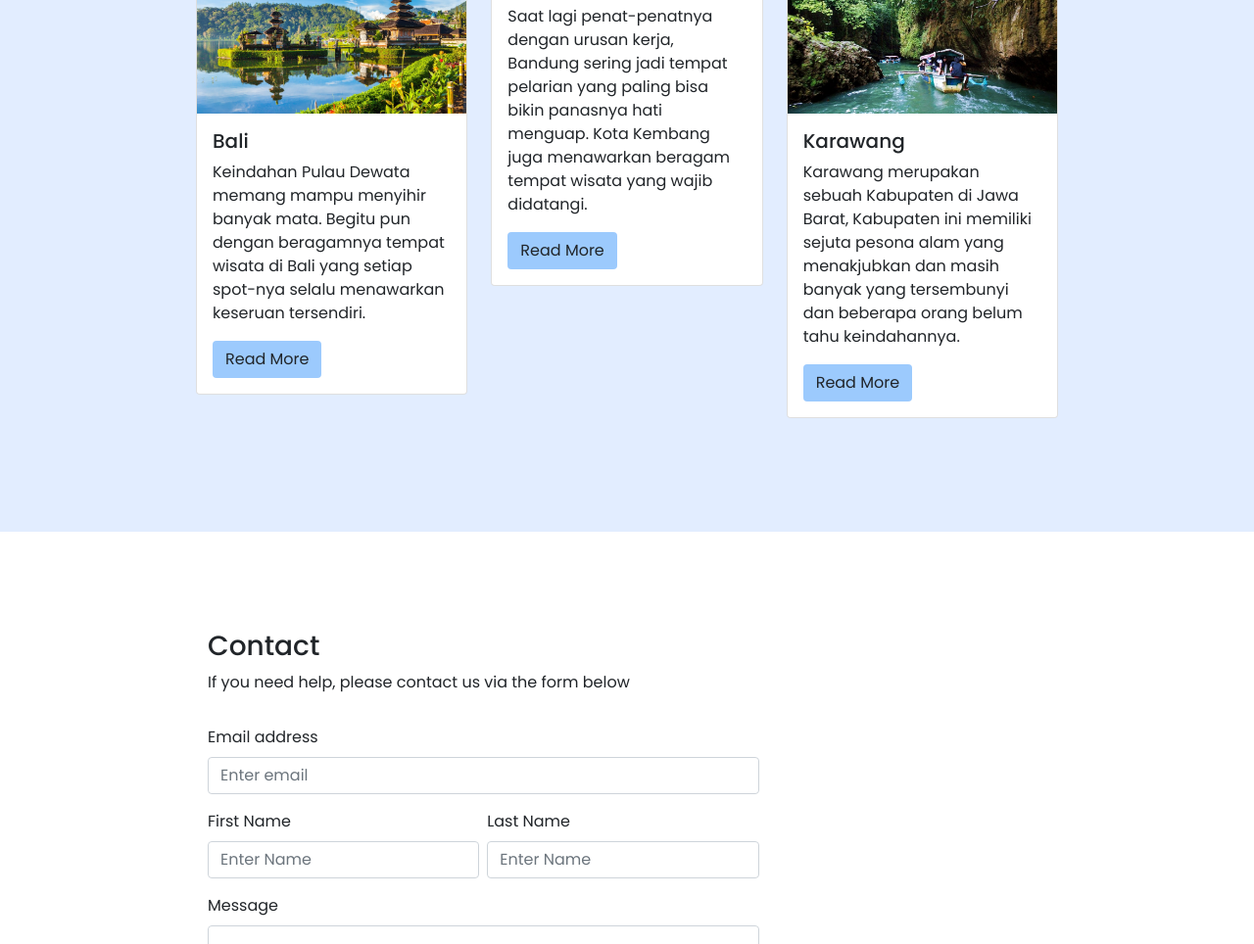
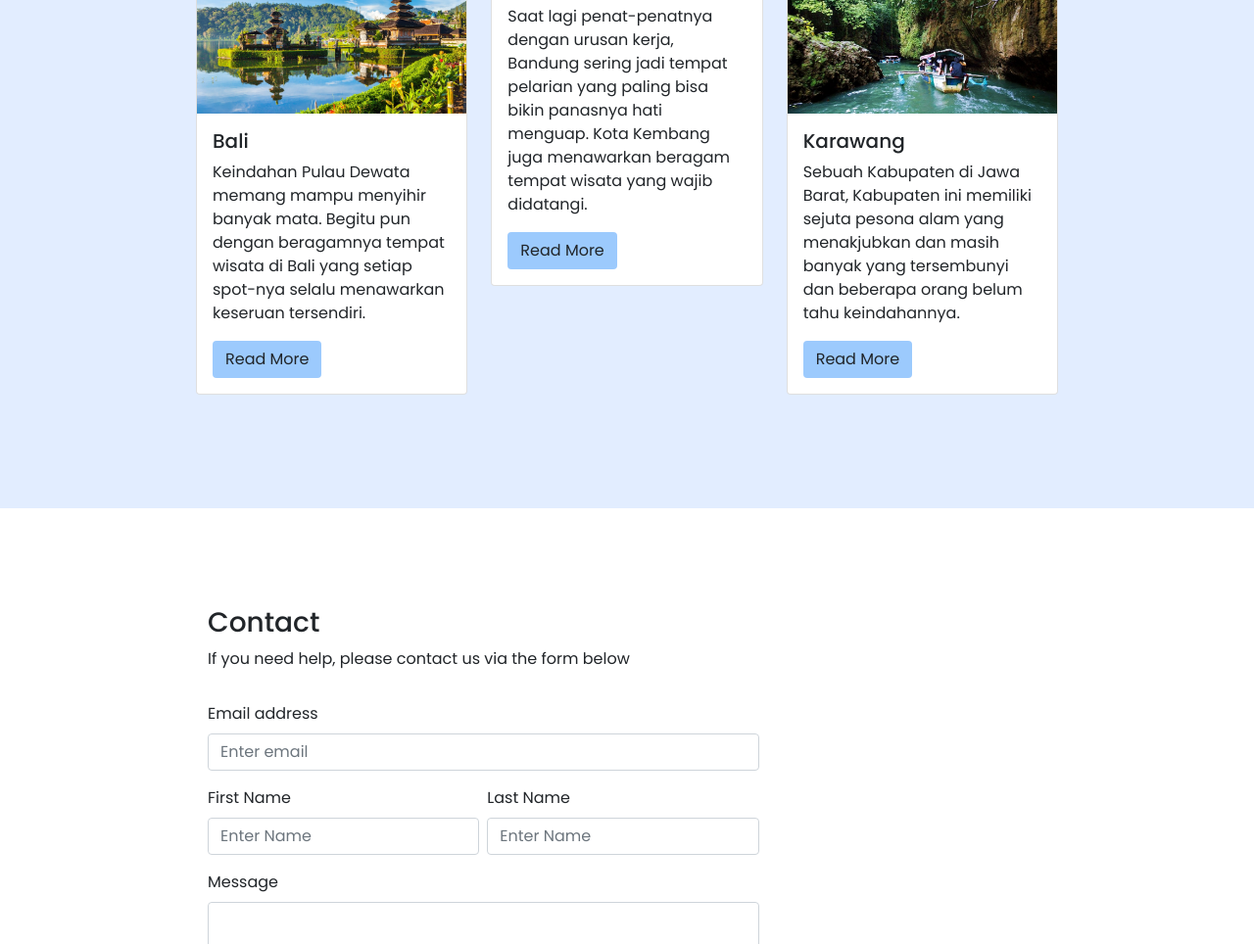
Before and after one commit to ibtihal197/ibtihal197.github.io, a plain HTML site: page index.html in a window 1280 px wide. Shown: the part 1795-2759 px from the top of the page at 98% size. Drawn offline with nearby package versions, Linux system fonts and the light colour scheme.

Commit message:
sedikit edit blog

```diff
--- a/index.html
+++ b/index.html
@@ -108,7 +108,7 @@
             <img src="/assets/karawang.jpg" class="card-img-top" alt="...">
             <div class="card-body">
               <h5 class="card-title">Karawang</h5>
-              <p class="card-text">Karawang merupakan sebuah Kabupaten di Jawa Barat, Kabupaten ini memiliki sejuta pesona alam yang menakjubkan dan masih banyak yang tersembunyi dan beberapa orang belum tahu keindahannya.</p>
+              <p class="card-text">Sebuah Kabupaten di Jawa Barat, Kabupaten ini memiliki sejuta pesona alam yang menakjubkan dan masih banyak yang tersembunyi dan beberapa orang belum tahu keindahannya.</p>
               <a href="#" class="btn" style="background-color: #9ccafd">Read More</a>
             </div>
         </div>
```
